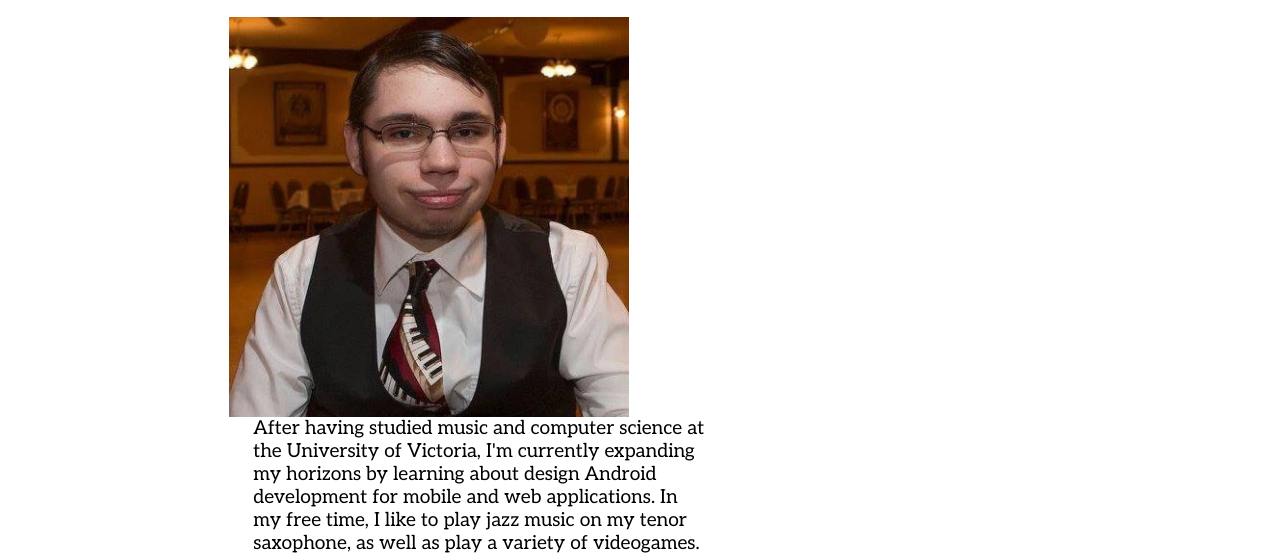
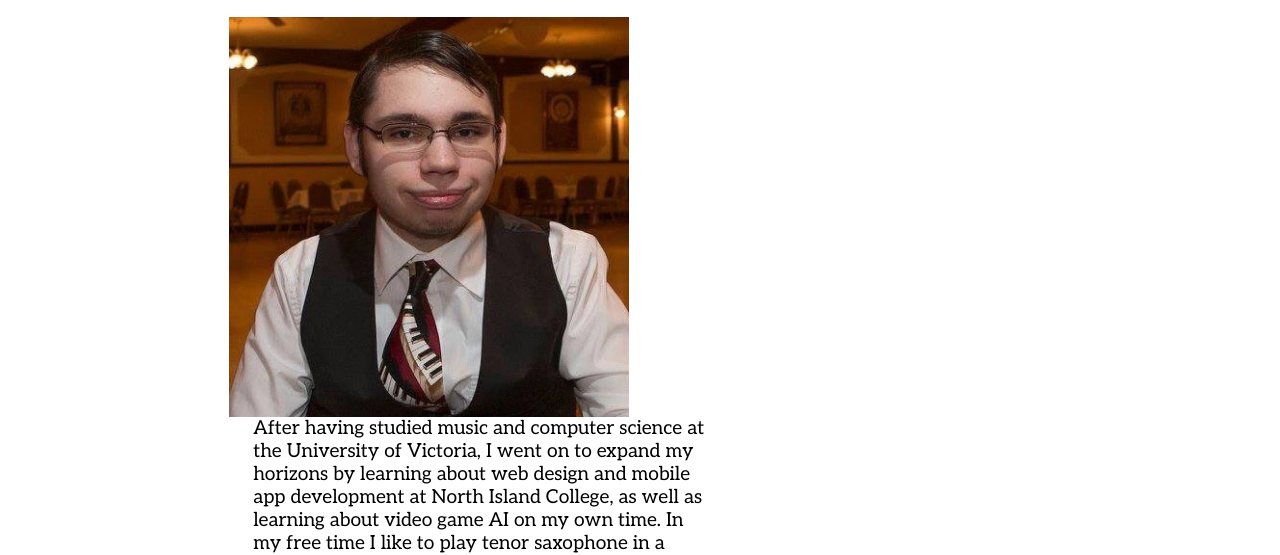
Before and after one commit to YoukaiDragon/dgl-309-design-system, a plain HTML site: page ExampleSite/index.html in a window 1280 px wide. Shown: the part 245-800 px from the top of the page. Drawn offline with Linux system fonts and the light colour scheme.

Commit message:
Change introduction text

```diff
--- a/ExampleSite/index.html
+++ b/ExampleSite/index.html
@@ -47,9 +47,11 @@
                 src="images/profile-picture.webp" alt="profile">
             <p class="profile-text col-12 col-m-5 col-l-6 col-xl-7">After having studied music and computer science at
                 the University of
-                Victoria, I'm currently expanding my horizons by learning about design
-                Android development for mobile and web applications. In my free time,
-                I like to play jazz music on my tenor saxophone, as well as play a variety of videogames.
+                Victoria, I went on to expand my horizons by learning about web design and mobile app
+                development at North Island College, as well as learning about video game AI on my own time. In my free
+                time
+                I like to play tenor saxophone in a community jazz band, read, and play videogames, with
+                a particular fondness for RPGs.
             </p>
         </div>
         <div class="education">
```
